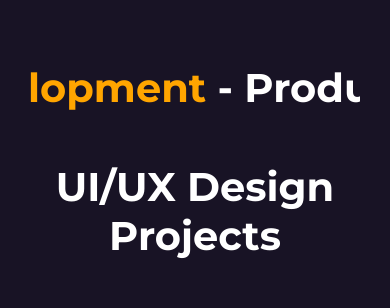
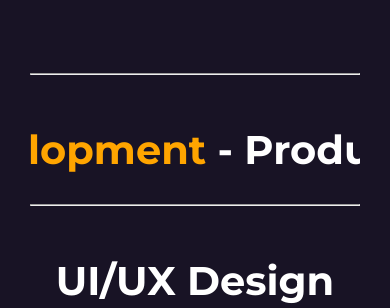
Before and after one commit to davadaviar/webprofile, a plain HTML site: page index.html in a window 390 px wide. Shown: the part 1237-1545 px from the top of the page. Drawn offline with Linux system fonts and the light colour scheme.

Commit message:
Add divider

```diff
--- a/assets/style.css
+++ b/assets/style.css
@@ -15,6 +15,10 @@ body {
 
 p {
     line-height: 27px;
+}
+
+hr {
+    margin-top: 100px;
 }
 
 .jumbotron {
@@ -134,7 +138,7 @@ nav a:hover {
 }
 
 #design-projects {
-    margin-top: 150px;
+    margin-top: 80px;
 }
 
 #design-projects h2 {
@@ -192,6 +196,10 @@ figure .img-project {
 
 @media screen and (max-width: 928px) {
 
+    hr {
+        margin-top: 60px;
+    }
+
     .jumbotron {
         padding: 50px;
         font-size: 18px;
@@ -241,7 +249,7 @@ figure .img-project {
     }
 
     #design-projects {
-        margin-top: 80px;
+        margin-top: 50px;
     }
 
     .projects-container {
--- a/index.html
+++ b/index.html
@@ -26,6 +26,8 @@
 
     <main>
         <div id="content">
+
+            <!-- Start : perkeknalan  -->
             <article id="perkenalan">
                 <section class="content">
                     <h2>Hello, I am <span>Dava Daviar</span></h2>
@@ -37,7 +39,11 @@
                     </figure>
                 </section>
             </article>
+            <!-- End : perkenalan -->
 
+            <hr>
+
+            <!-- Start : skills-highlight -->
             <article id="skills-highlight">
                 <section class="container-scroll">
                     <div class="scroll">
@@ -49,7 +55,11 @@
                         </div>
                 </section>
             </article>
+            <!-- End : skills-highlight  -->
 
+            <hr>
+
+            <!--Start : design-projects  -->
             <article id="design-projects">
                 <section>
                     <h2>UI/UX Design Projects </h2>
@@ -90,8 +100,13 @@
                         </div>
                     </div>
                 </section>
+            </article>
+            <!-- End : design-projects -->
 
-            </article>
+            <hr>
+
+            <!-- Start : -->
+            <!-- End :  -->
         </div>
     </main>
 </body>
```
